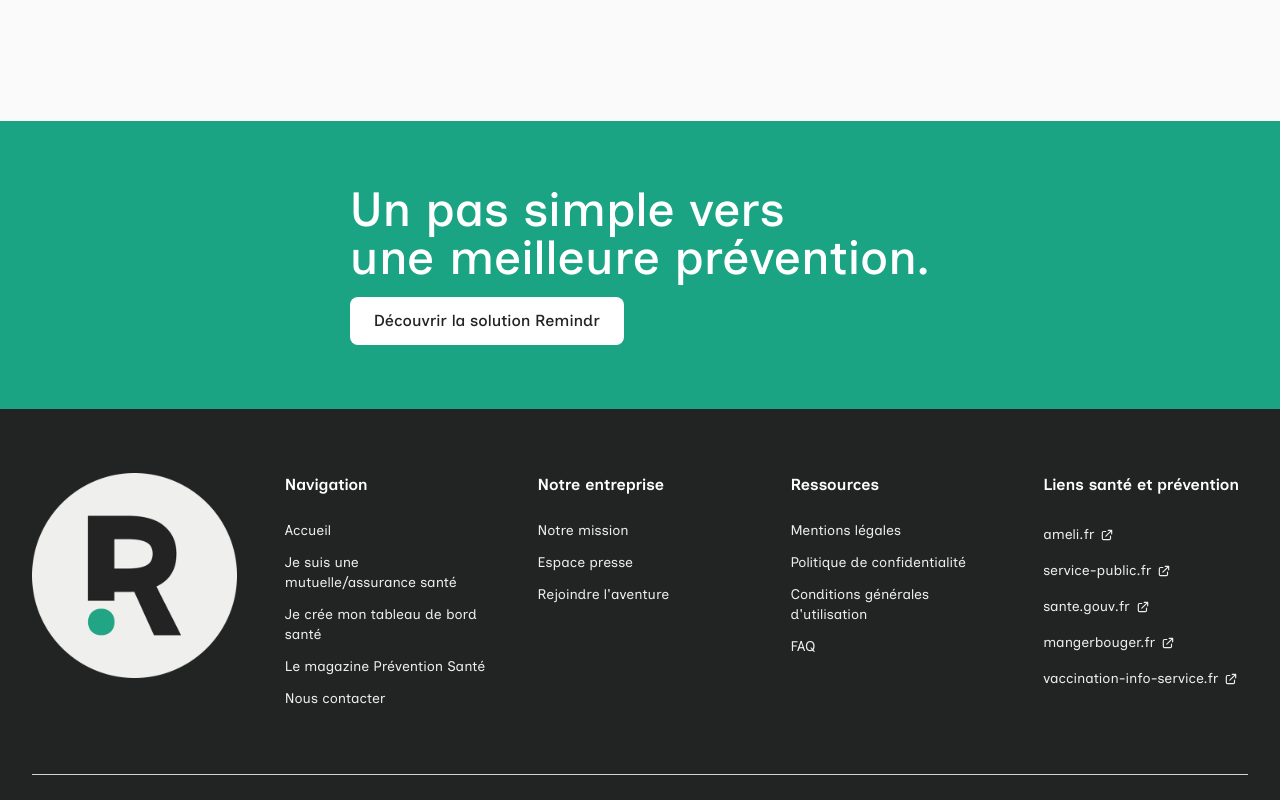
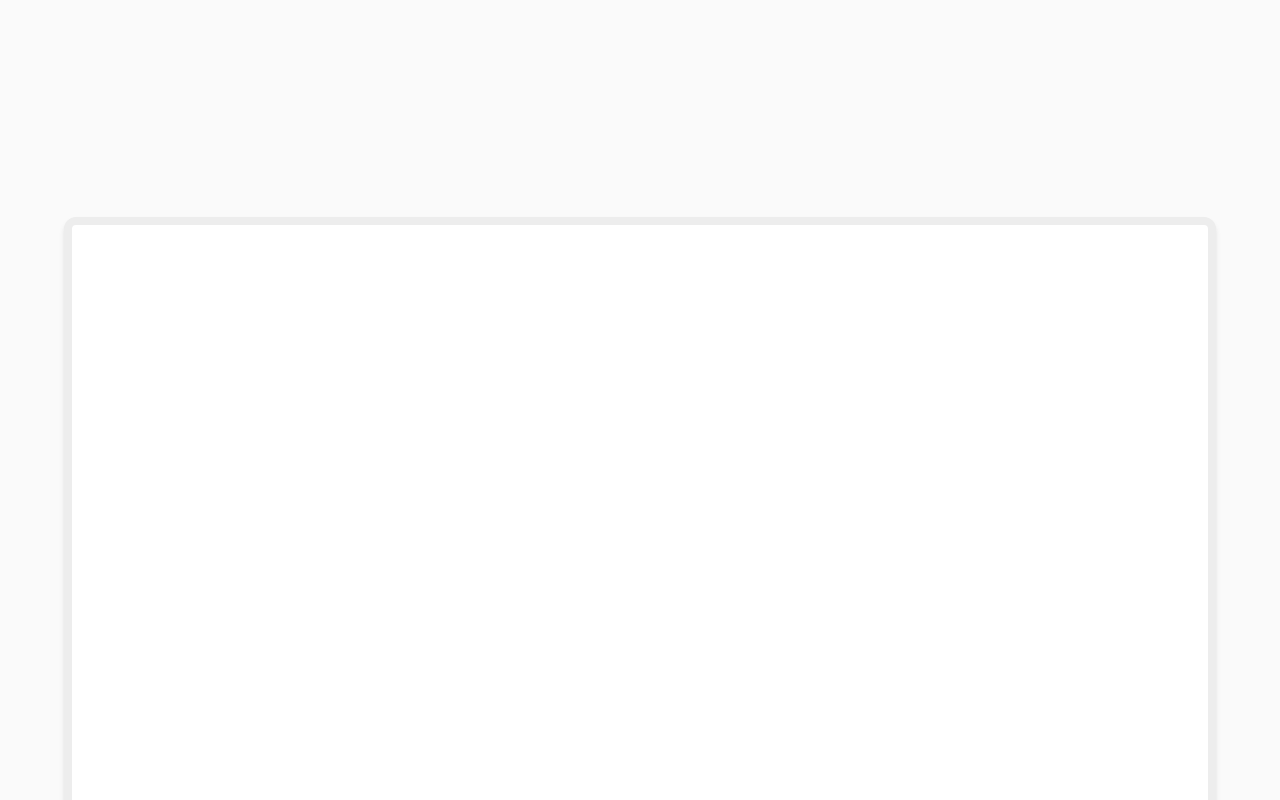
Before and after one commit to Remindr-pro/RemindR-app-V2, a Next.js app in the folder frontend/: page /professionnels in a window 1280 px wide. Shown: the part 760-1560 px from the top of the page. Built offline with nearby package versions, Linux system fonts and the light colour scheme.

Commit message:
feat(professionnels-page): add preview section

```diff
--- a/frontend/src/app/(landing)/professionnels/page.tsx
+++ b/frontend/src/app/(landing)/professionnels/page.tsx
@@ -22,6 +22,14 @@ export default function ProfessionnelsPage() {
           </Button>
         </div>
       </section>
+
+      {/* === Section Preview === */}
+      <section className="min-h-screen flex flex-col items-center justify-center py-0 md:py-24">
+        <div className="w-full h-full flex flex-col items-center justify-center gap-4 sm:gap-6 px-4 sm:px-6 lg:px-8">
+          {/* Image */}
+          <div className="bg-light border-6 md:border-8 border-gray-2 w-full h-[300px] sm:h-[400px] md:h-[500px] lg:h-[660px] rounded-lg sm:rounded-xl overflow-hidden flex items-center justify-center shadow-md transition-all duration-300"></div>
+        </div>
+      </section>
     </>
   );
 }
```
